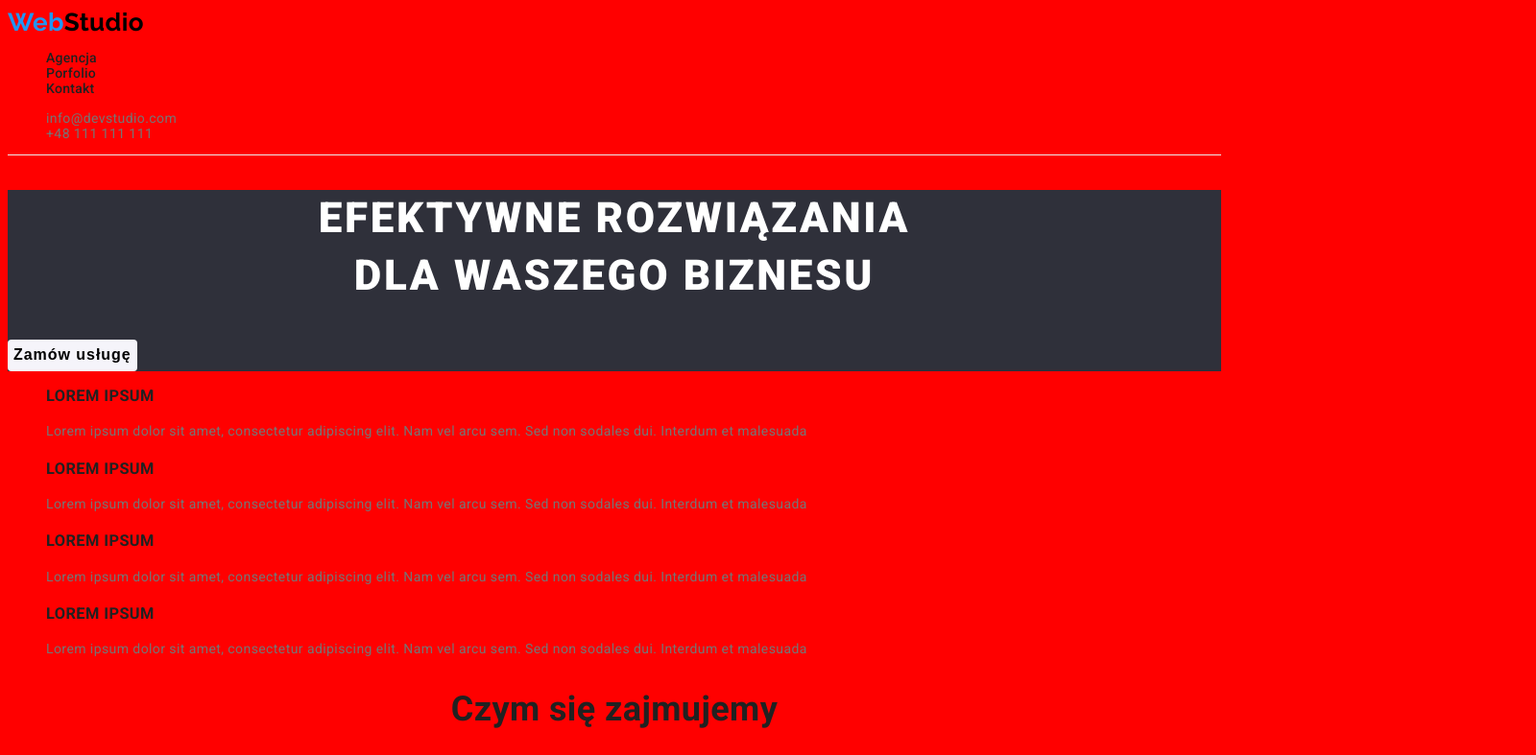
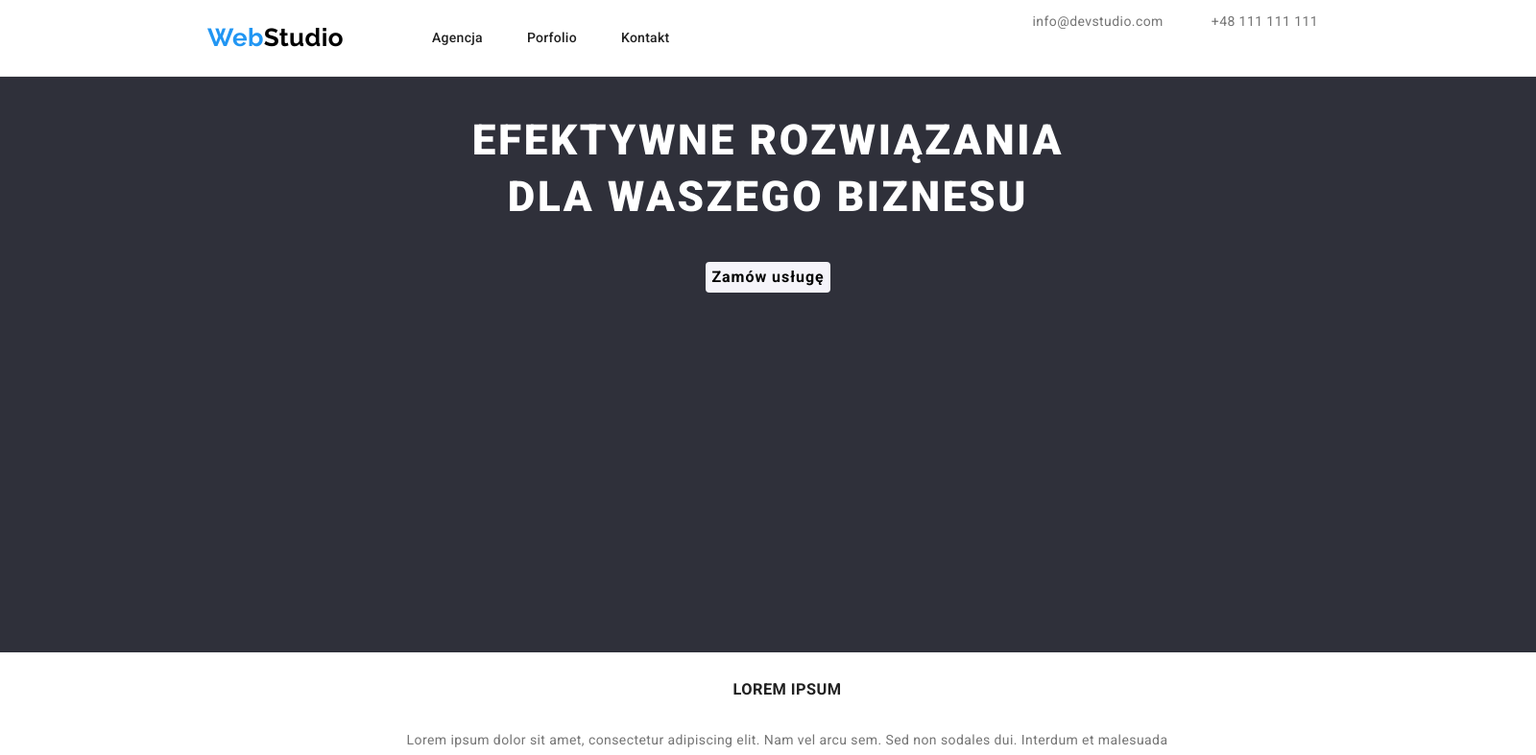
Before and after one commit to Dawidos12352/goit-markup-hw-03, a plain HTML site: page index.html in a window 1280 px wide. Shown: the top 787 px of the page at 96% size, 1600 px wide, since content can reach past the window. Drawn offline with nearby package versions, Linux system fonts and the light colour scheme; files whose address does not match are found by name.

Commit message:
add geometry in header without height in contacts

```diff
--- a/css/styles.css
+++ b/css/styles.css
@@ -12,13 +12,26 @@ body {
   color: var(--brand-color3);
   font-size: 14px;
   letter-spacing: 0.03em;
-  background-color: red;
+  width: 1600px;
 }
 ul {
   list-style: none;
 }
+main {
+  width: inherit;
+}
 .header {
   border-bottom: #ececec solid 1px;
+  display: flex;
+  flex-direction: row;
+  justify-content: space-between;
+  height: 80px;
+  width: inherit;
+}
+.header__nav {
+  display: flex;
+  flex-direction: row;
+  align-items: center;
 }
 .logo {
   font-family: "raleway";
@@ -26,6 +39,7 @@ ul {
   font-size: 26px;
   line-height: 1.19;
   color: var(--active-color);
+  margin-left: 216px;
 }
 .header__logo {
   color: var(--logo-color);
@@ -35,7 +49,27 @@ ul {
   font-weight: 500;
   line-height: 1.14;
   letter-spacing: 0.02em;
+  display: flex;
+  flex-direction: row;
+  margin-left: 92px;
+  padding-inline-start: 0px;
 }
+.header__menu > li:not(:last-child) {
+  margin-right: 46px;
+}
+.header__contacts {
+  display: flex;
+  flex-direction: row;
+  margin-right: 227px;
+  align-content: center;
+  display: flex;
+  justify-content: center;
+  margin-block-end: 0px;
+}
+.header__contacts > li:not(:last-child) {
+  margin-right: 50px;
+}
+
 .header__contacts-item {
   color: var(--brand-color1);
 }
@@ -104,6 +138,12 @@ button:active {
 }
 .banner {
   background-color: var(--background-color);
+  display: flex;
+  height: 600px;
+  width: inherit;
+  flex-direction: column;
+
+  align-items: center;
 }
 .banner__title {
   font-weight: 900;
@@ -124,6 +164,12 @@ button:active {
   text-align: center;
   letter-spacing: 0.06em;
 }
+.advantage {
+  display: flex;
+  flex-direction: column;
+  justify-content: center;
+  align-items: center;
+}
 .advantage__title {
   font-weight: 700;
   text-transform: uppercase;
@@ -131,11 +177,6 @@ button:active {
 .advantage__subtitle {
   line-height: 1.71;
   color: var(--brand-color1);
-}
-.test {
-  display: flex;
-  flex-direction: row;
-  justify-content: flex-start;
 }
 .section__header {
   font-weight: 700;
@@ -161,3 +202,10 @@ button:active {
 .card__subtitle {
   color: var(--brand-color1);
 }
+.container {
+  width: 1600px;
+  display: flex;
+  flex-direction: column;
+  justify-content: center;
+  align-items: center;
+}
--- a/index.html
+++ b/index.html
@@ -4,6 +4,13 @@
     <meta charset="UTF-8" />
     <meta http-equiv="X-UA-Compatible" content="IE=edge" />
     <meta name="viewport" content="width=device-width, initial-scale=1.0" />
+    <link
+      rel="stylesheet"
+      href="https://cdnjs.cloudflare.com/ajax/libs/modern-normalize/1.1.0/modern-normalize.min.css"
+      integrity="sha512-wpPYUAdjBVSE4KJnH1VR1HeZfpl1ub8YT/NKx4PuQ5NmX2tKuGu6U/JRp5y+Y8XG2tV+wKQpNHVUX03MfMFn9Q=="
+      crossorigin="anonymous"
+      referrerpolicy="no-referrer"
+    />
     <link rel="stylesheet" href="../goit-markup-hw-03/css/styles.css" />
     <link rel="preconnect" href="https://fonts.googleapis.com" />
     <link rel="preconnect" href="https://fonts.gstatic.com" crossorigin />
@@ -15,6 +22,7 @@
   </head>
 
   <body>
+    <div class="container">
       <header class="header">
         <nav class="header__nav">
           <a class="logo link" href="./index.html"
@@ -36,7 +44,9 @@
         </nav>
         <ul class="header__contacts">
           <li>
-          <a class="link header__contacts-item" href="mailto:info@devstudio.com"
+            <a
+              class="link header__contacts-item"
+              href="mailto:info@devstudio.com"
               >info@devstudio.com</a
             >
           </li>
@@ -47,7 +57,8 @@
           </li>
         </ul>
       </header>
-
+    </div>
+    <div class="container">
       <main>
         <section class="banner">
           <h1 class="banner__title">
@@ -166,7 +177,8 @@
           </ul>
         </section>
       </main>
-
+    </div>
+    <div class="container">
       <footer class="footer__background">
         <a class="logo link" href="WebStudio"
           >Web<span class="footer__logo">Studio</span></a
@@ -193,5 +205,6 @@
           </ul>
         </address>
       </footer>
+    </div>
   </body>
 </html>
```
Also changed, not shown: portfolio.html (+7 -0 lines). Lines whose indentation alone changed are shown as unchanged.
